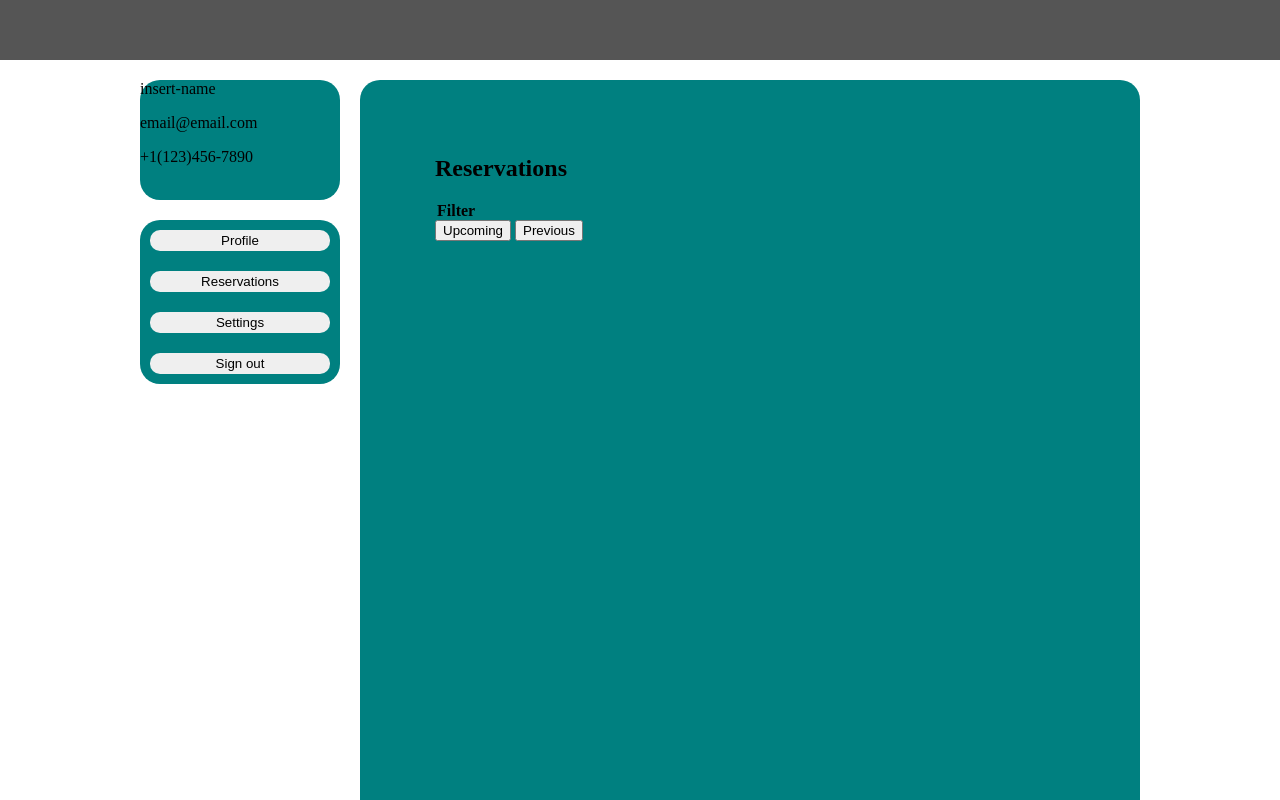
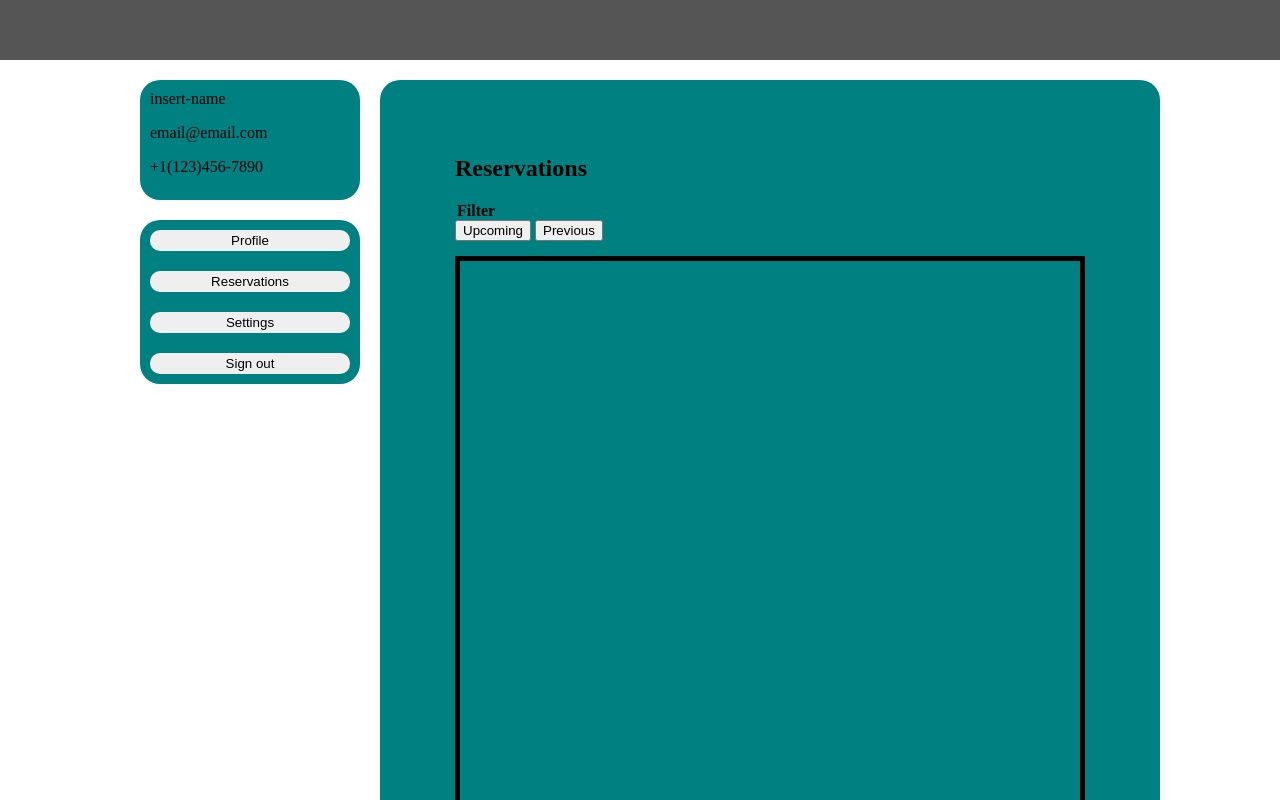
Before and after one commit to twopercentjazz/AD320_final_project, a website: page public/src/html/account.html in a window 1280 px wide. Both pictures are taken after a click on the button "Reservations". Shown: the top 800 px of the page. Drawn offline with Linux system fonts and the light colour scheme; no server answers.

Commit message:
fix spacing and added display to reservations

```diff
--- a/public/src/css/account.css
+++ b/public/src/css/account.css
@@ -28,7 +28,7 @@ nav {
 }
 
 #profile-card {
-    width: 200px;
+    width: 220px;
     height: 120px;
     background-color: teal;
     border-radius: 20px;
@@ -38,7 +38,7 @@ nav {
 }
 
 #options {
-    width: 200px;
+    width: 220px;
     margin-top: 20px;
 
     background-color: teal;
@@ -48,7 +48,7 @@ nav {
 }
 
 .options {
-    width: 180px;
+    width: 200px;
     margin: 10px;
     border-radius: 10px;
     border-color: transparent;
@@ -84,8 +84,12 @@ nav {
     height: 150px;
 
 }
+#profile-card-body {
+    padding-top: 10px;
+    padding-left: 10px;
+}
 
-#reservations-list {
+#upcoming, #previous {
     margin-top: 15px;
     display: flex;
     flex-wrap: wrap;
@@ -116,9 +120,7 @@ h4 {
 p {
     margin-top: 0;
 }
-.text {
-    font-size: medium;
-}
+
 
 #overview .profile-display, #overview-btn.active {
     display: block;
@@ -139,3 +141,10 @@ p {
 #settings .profile-display, #settings-btn.active {
     display: block;
 }
+
+#upcoming .reservation-display, #settings-btn.active {
+    display: block;
+}
+#previous .reservation-display, #settings-btn.active {
+    display: block;
+}
```
